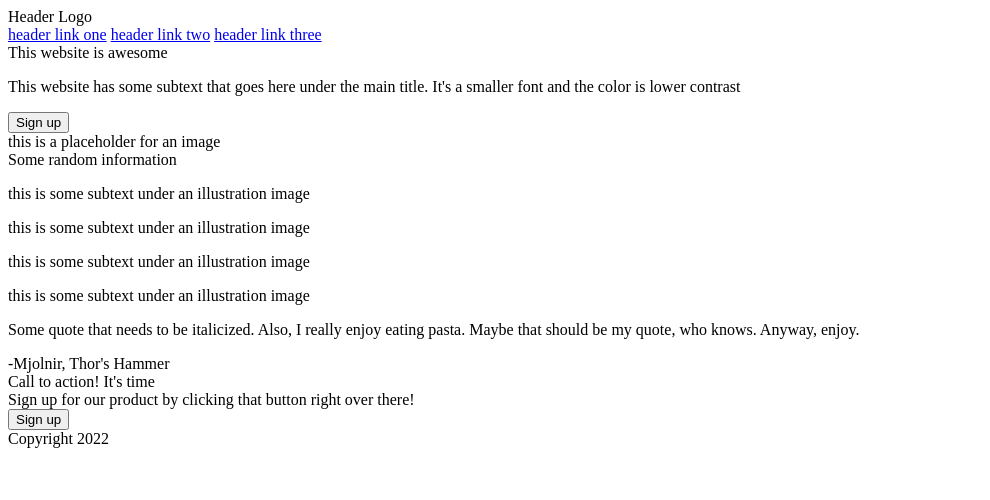
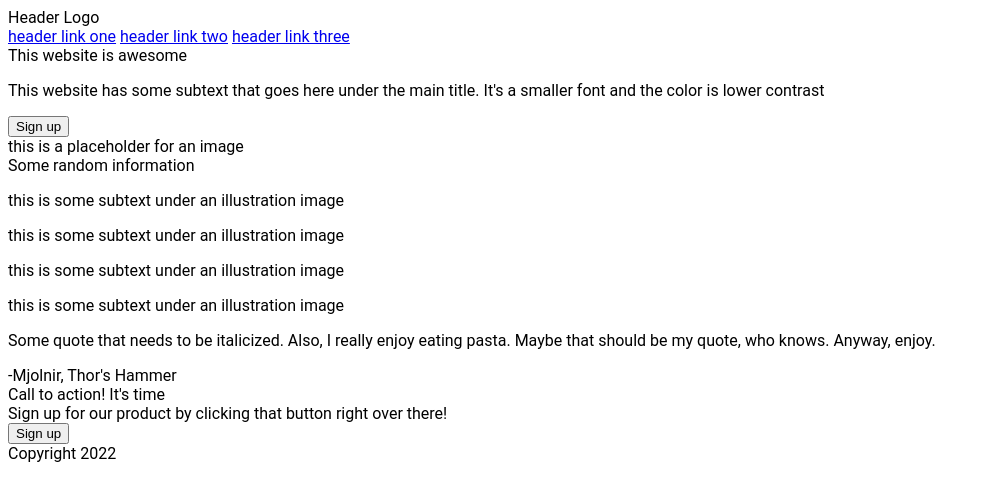
Before and after one commit to giorgio-tran/odin-landing-page, a plain HTML site: page index.html in a window 1280 px wide. Shown: the whole page, without its empty margins (0-990 px from the left). Drawn offline with Linux system fonts and the light colour scheme.

Commit message:
Added class name to <p> in content-1, linked css to html file

```diff
--- a/index.html
+++ b/index.html
@@ -5,6 +5,7 @@
     <meta http-equiv="X-UA-Compatible" content="IE=edge">
     <meta name="viewport" content="width=device-width, initial-scale=1.0">
     <title>Landing Page</title>
+    <link rel="stylesheet" href="style.css">
 </head>
 <body>
     <div class="header">
@@ -28,19 +29,19 @@
             <div class="content-2-main">Some random information</div>
             <div class="content-2-box">
                 <div class="content-2-rounded-box"></div>
-                <p>this is some subtext under an illustration image</p>
+                <p class="st-2">this is some subtext under an illustration image</p>
             </div>
             <div class="content-2-box">
                 <div class="content-2-rounded-box"></div>
-                <p>this is some subtext under an illustration image</p>
+                <p class="st-2">this is some subtext under an illustration image</p>
             </div>
             <div class="content-2-box">
                 <div class="content-2-rounded-box"></div>
-                <p>this is some subtext under an illustration image</p>
+                <p class="st-2">this is some subtext under an illustration image</p>
             </div>
             <div class="content-2-box">
                 <div class="content-2-rounded-box"></div>
-                <p>this is some subtext under an illustration image</p>
+                <p class="st-2">this is some subtext under an illustration image</p>
             </div>
         </div>
         <div class="content-3">
```
